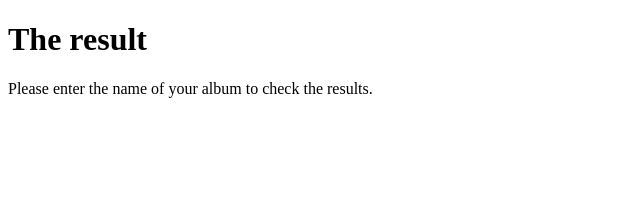
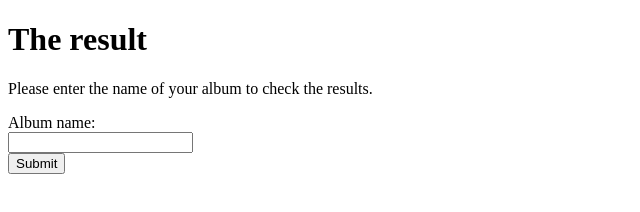
Before and after one commit to min20120907/expressjs_prac, a website: page preview.html in a window 1280 px wide. Shown: the whole page, without its empty margins (0-640 px from the left). Drawn offline with Linux system fonts and the light colour scheme.

Commit message:
add form

```diff
--- a/preview.html
+++ b/preview.html
@@ -4,6 +4,10 @@
 
 		<h1>The result</h1>
 		<p>Please enter the name of your album to check the results.</p>
-
+		<form action="/checkAlbum">
+			  <label for="aname">Album name:</label><br>
+			  <input type="text" id="aname" name="aname"><br>
+			  <input type="submit" value="Submit">
+		</form>
 	</body>
 </html>
```
